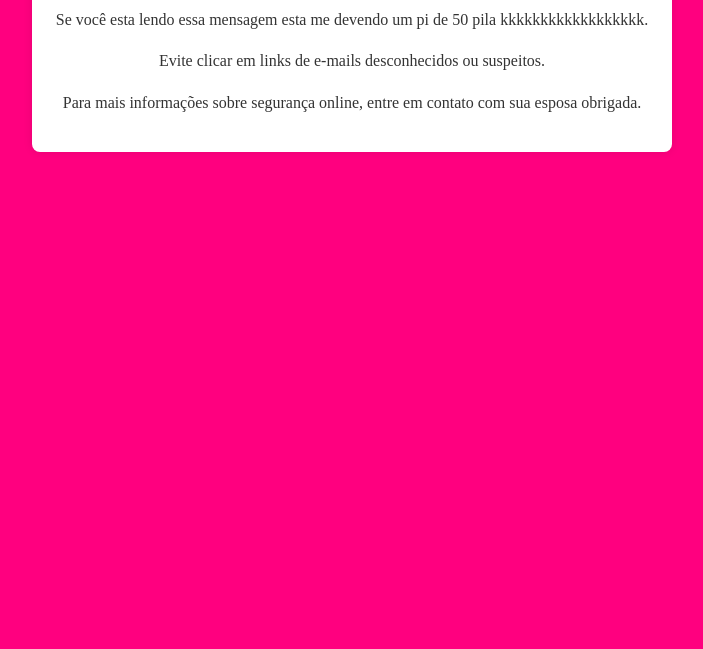
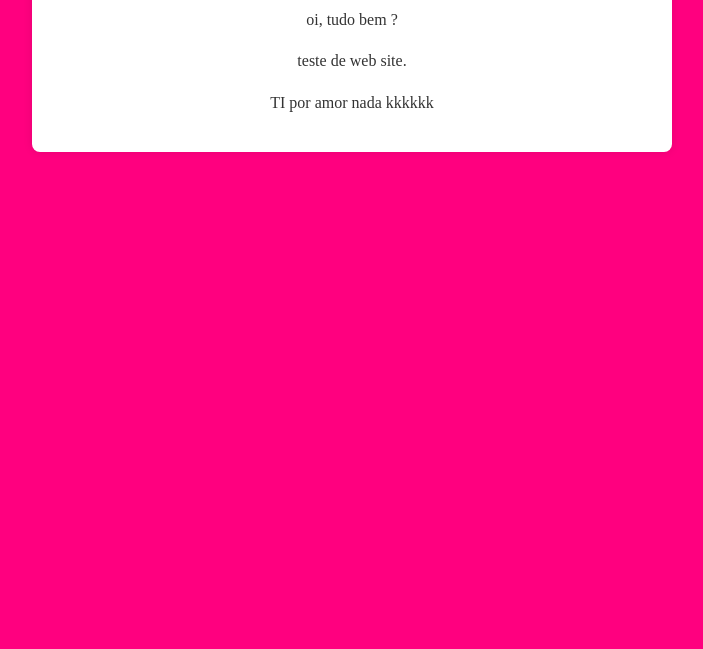
Before and after one commit to aavelinoo/ale, a plain HTML site: page index.html in a window 1280 px wide. Shown: the part 151-800 px from the top of the page, without its empty margins (288-991 px from the left). Drawn offline with Linux system fonts and the light colour scheme.

Commit message:
Update index.html

```diff
--- a/index.html
+++ b/index.html
@@ -32,11 +32,9 @@
 <body>
  <div class="container">
  <h1>Atenção: E-mail de Simulação de Phishing</h1>
- <p>Se você esta lendo essa mensagem esta me devendo um pi de 50 pila kkkkkkkkkkkkkkkkkk.</p>
- <p>Evite clicar em links de e-mails desconhecidos ou
-suspeitos.</p>
- <p>Para mais informações sobre segurança online, entre
-em contato com sua esposa obrigada.</p>
+ <p> oi, tudo bem ?</p>
+ <p> teste de web site.</p>
+ <p> TI por amor nada kkkkkk</p>
  </div>
 </body>
 </html>
```
